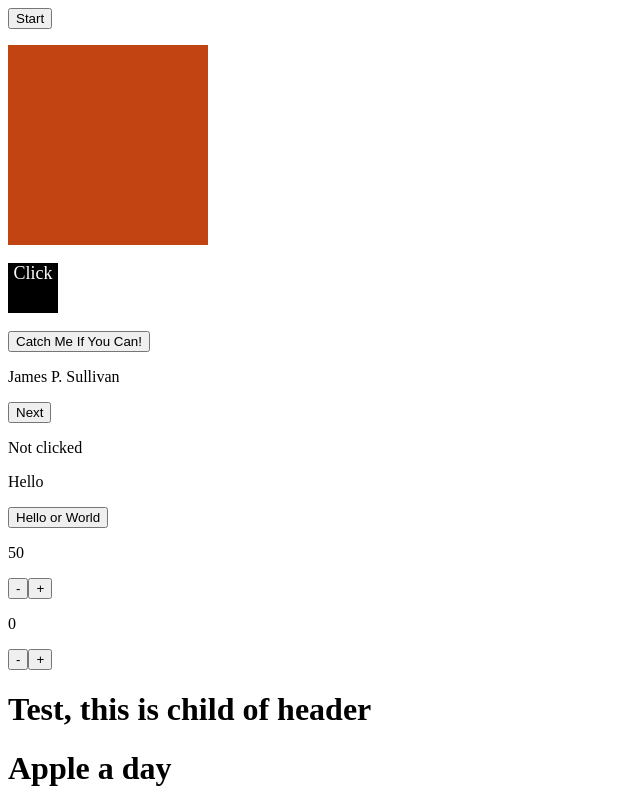
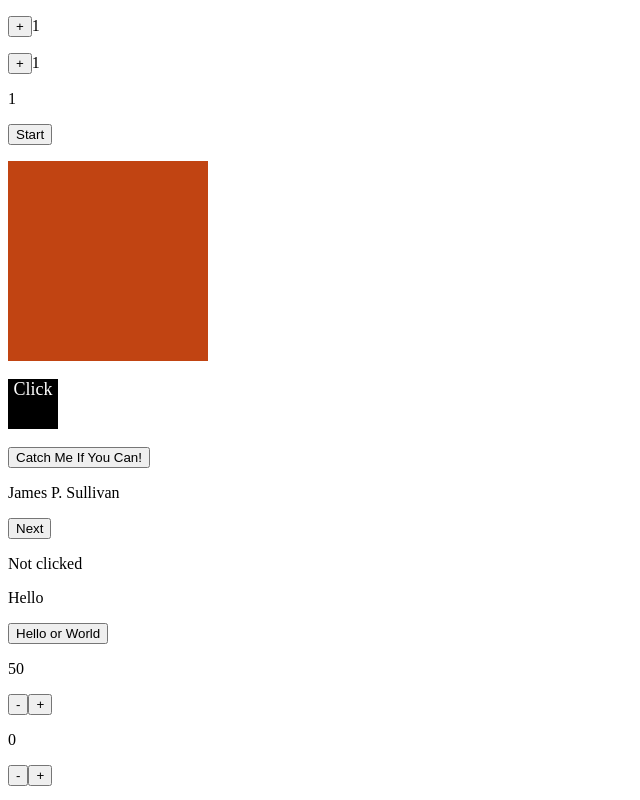
Before and after one commit to tomHall321/react-training, a React (Create React App) app: page / in a window 1280 px wide. Shown: the top 800 px of the page, without its empty margins (0-640 px from the left). Built offline with nearby package versions, Linux system fonts and the light colour scheme.

Commit message:
lifecycle method challenges

```diff
--- /dev/null
+++ b/src/components/GodCounter.js
@@ -0,0 +1,34 @@
+import { Component } from 'react';
+
+class GodCounter extends Component {
+    constructor(props) {
+        super(props);
+
+        this.state = {
+            count: 1,
+        };
+
+        this.handleClick = this.handleClick.bind(this);
+    }
+
+    componentDidMount() {
+        window.addEventListener("click", this.handleClick);
+    }
+
+    componentWillUnmount() {
+        window.removeEventListener("click", this.handleClick);
+    }
+
+    handleClick() {
+        this.setState({ count: this.state.count + 1 });
+    }
+
+    render() {
+        let {count} = this.state;
+        return (
+            <p>{ count }</p>
+        );
+    }
+}
+
+export default GodCounter;
--- a/src/components/Stuff.js
+++ b/src/components/Stuff.js
@@ -13,10 +13,14 @@ import RollCall from "./RollCall"
 import Colours from "./Colours"
 import Die from "./Die"
 import LameGame from "./LameGame"
+import GodCounter from "./GodCounter";
+import TwoCounters from "./TwoCounters";
 
 
 const Stuff = ({ square }) => (
     <>
+        <TwoCounters/>
+        <GodCounter/>
         <LameGame aim={ 10 }/>
         <Colours colours={ [
             "#C14412",
--- /dev/null
+++ b/src/components/TwoCounters.js
@@ -0,0 +1,53 @@
+
+import { Component } from 'react';
+
+class TwoCounters extends Component {
+    constructor(props) {
+        super(props);
+
+        this.state = {
+            value1: 1,
+            value2: 1,
+        };
+
+        this.handle1 = this.handle1.bind(this);
+        this.handle2 = this.handle2.bind(this);
+    }
+
+    componentDidMount() {
+        let { value1, value2 } = this.state;
+        window.document.title = value1 + value2;
+    }
+
+    componentDidUpdate() {
+        let { value1, value2 } = this.state;
+        window.document.title = value1 + value2;
+    }
+
+    handle1() {
+        this.setState({ value1: this.state.value1 + 1 });
+    }
+
+    handle2() {
+        this.setState({ value2: this.state.value2 + 1 });
+    }
+
+    render() {
+        let { value1, value2 } = this.state;
+
+        return (
+            <div className="jumbotron">
+                <p>
+                    <button onClick={ this.handle1 } className="btn btn-lg btn-danger">+</button>
+                    <span className="alert alert-danger mr-2 ml-2">{ value1 }</span>
+                </p>
+                <p>
+                    <button onClick={ this.handle2 } className="btn btn-lg btn-success">+</button>
+                    <span className="alert alert-success mr-2 ml-2">{ value2 }</span>
+                </p>
+            </div>
+        );
+    }
+}
+
+export default TwoCounters;
```
Also changed, not shown: 1 other file (tests, documents, lock files or other folders).
